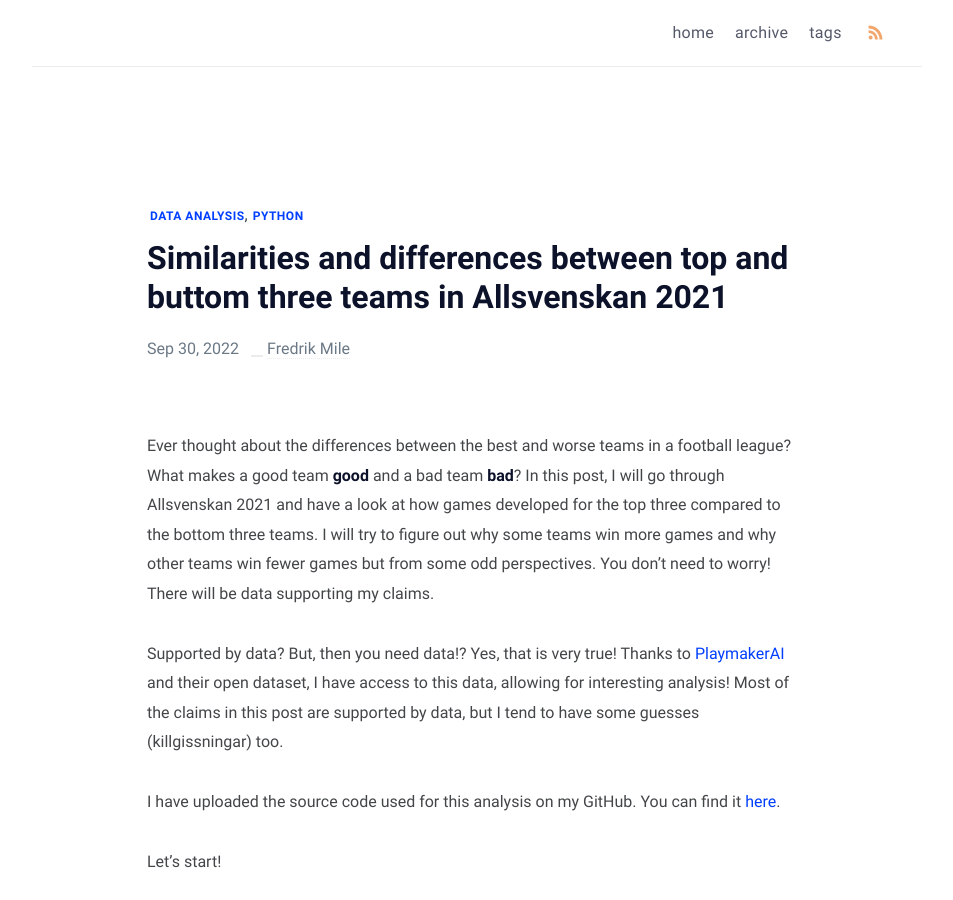
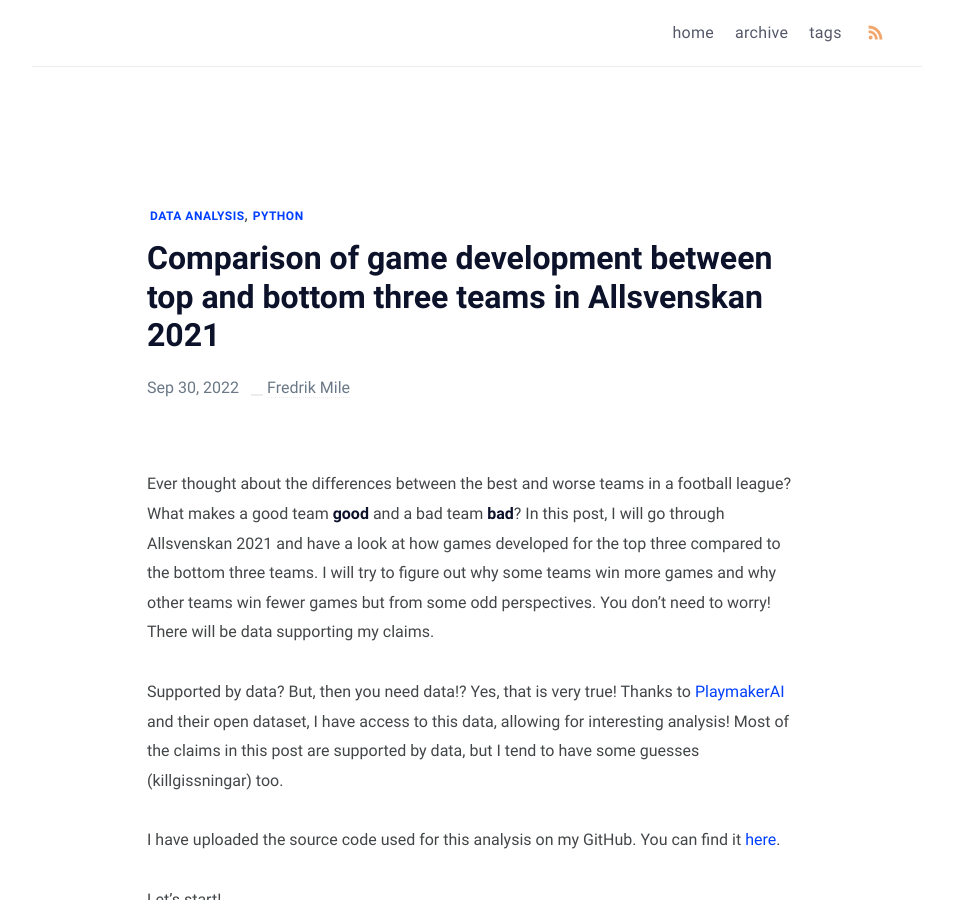
Before and after one commit to mile95/old-blog, a Jekyll site: the page built from _posts/allsvenskan-2021/2022-10-31-top-vs-last-allsvenskan2021.md, in a window 1280 px wide and 900 px high. Shown: the whole window, without its empty margins (163-1116 px from the left). Built offline with Jekyll 4.4.1, drawn with Linux system fonts in a browser that asks for light colours.

Commit message:
fix post title

```diff
--- a/_posts/allsvenskan-2021/2022-10-31-top-vs-last-allsvenskan2021.md
+++ b/_posts/allsvenskan-2021/2022-10-31-top-vs-last-allsvenskan2021.md
@@ -1,5 +1,5 @@
 ---
-title: "Similarities and differences between top and buttom three teams in Allsvenskan 2021"
+title: "Comparison of game development between top and bottom three teams in Allsvenskan 2021"
 date: 2022-09-30T10:48:19+02:00
 tags: [data analysis, python]
 author: Fredrik Mile
```
